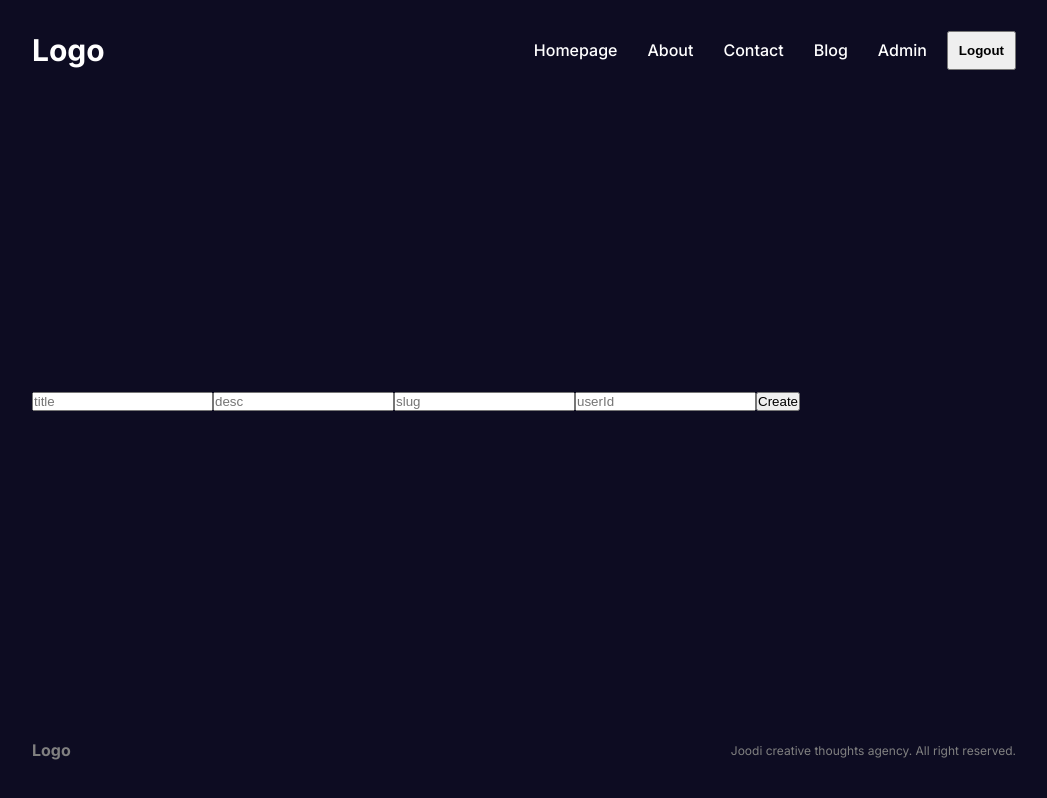
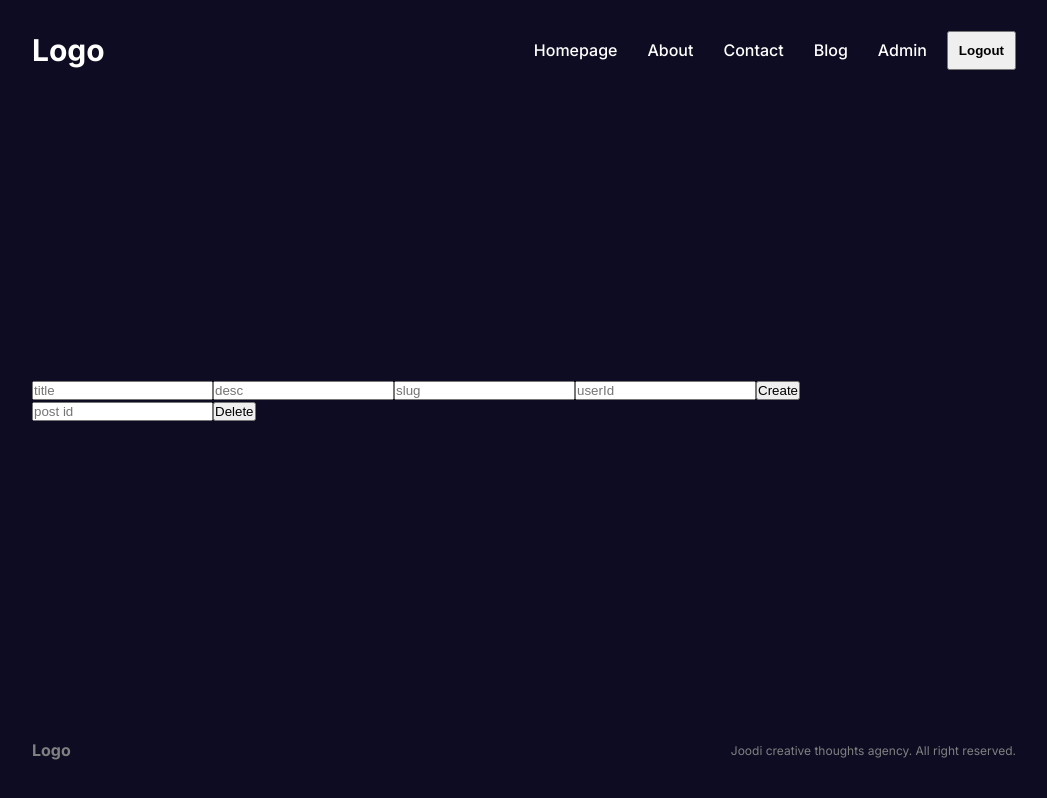
Before and after one commit to MiladJoodi/Agency_Blog_Fullstack, a Next.js app: page /serveractiontest in a window 1280 px wide. Shown: the whole page, without its empty margins (116-1163 px from the left). Built offline with nearby package versions, Linux system fonts and the light colour scheme.

Commit message:
Update page.jsx

```diff
--- a/src/app/serveractiontest/page.jsx
+++ b/src/app/serveractiontest/page.jsx
@@ -1,4 +1,4 @@
-import { addPost } from "@/lib/actions";
+import { addPost, deletePost } from "@/lib/actions";
 
 const ServerActionTestPage = () => {
     return (
@@ -10,6 +10,12 @@
                 <input type="text" placeholder="userId" name="userId" />
                 <button>Create</button>
             </form>
+
+            <form action={deletePost}>
+                <input type="text" placeholder="post id" name="id" />
+                <button>Delete</button>
+            </form>
+
         </div>
     );
 }
```
